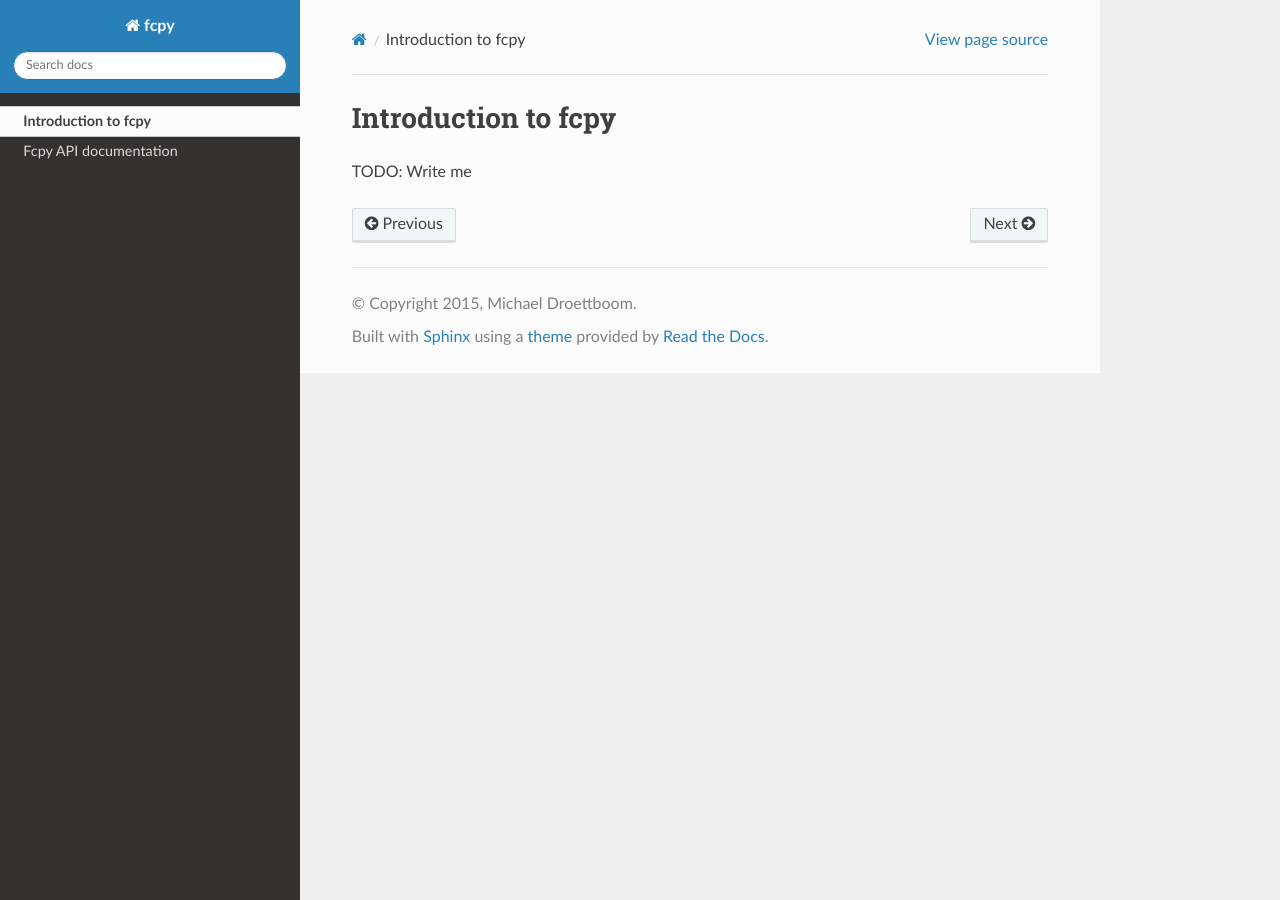
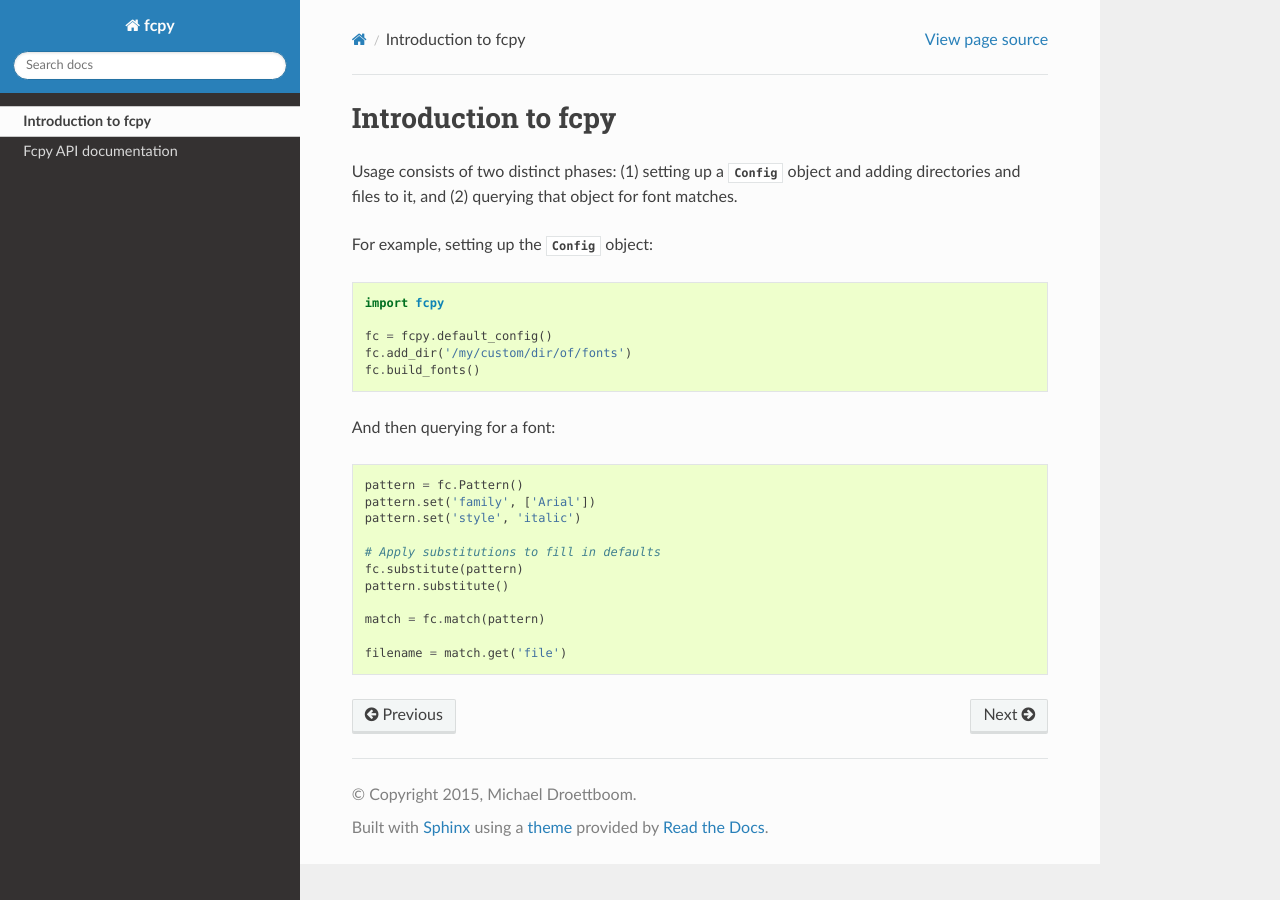
Before and after one commit to matplotlib/fcpy, a Sphinx documentation site: the page built from doc/source/intro.rst, in a window 1280 px wide. Built offline with Sphinx 7.4.7 and the Read the Docs theme 2.0.0, drawn with Linux system fonts in a browser that asks for light colours; the version number could not be read and is left out.

Commit message:
Documentation improvements

```diff
--- a/doc/source/api.rst
+++ b/doc/source/api.rst
@@ -6,7 +6,8 @@ Fcpy API documentation
 The API closely follows the `fontconfig API
 <http://www.freedesktop.org/software/fontconfig/fontconfig-devel/>`_.
 As this time, only the basics necessary for font matching are
-supported.
+supported.  Notably, support for character sets and language sets are
+missing.
 
 Names have been modified to follow Python's `PEP8 style guidelines
 <http://www.python.org/dev/peps/pep-0008/>`_.
--- a/doc/source/intro.rst
+++ b/doc/source/intro.rst
@@ -1,4 +1,28 @@
 Introduction to fcpy
 ====================
 
-TODO: Write me
+Usage consists of two distinct phases: (1) setting up a `Config`
+object and adding directories and files to it, and (2) querying that
+object for font matches.
+
+For example, setting up the `Config` object::
+
+  import fcpy
+
+  fc = fcpy.default_config()
+  fc.add_dir('/my/custom/dir/of/fonts')
+  fc.build_fonts()
+
+And then querying for a font::
+
+  pattern = fc.Pattern()
+  pattern.set('family', ['Arial'])
+  pattern.set('style', 'italic')
+
+  # Apply substitutions to fill in defaults
+  fc.substitute(pattern)
+  pattern.substitute()
+
+  match = fc.match(pattern)
+
+  filename = match.get('file')
```
